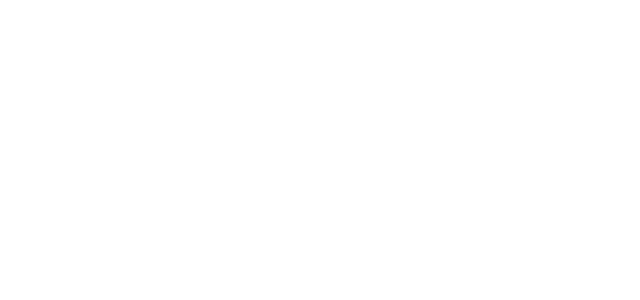
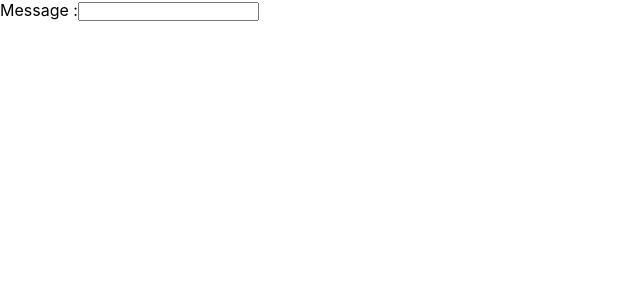
Before and after one commit to PaulineR7/exo_perso_hp, a React (Create React App) app: page /form in a window 1280 px wide. Before the commit this address had no page. Shown: the top 300 px of the page, without its empty margins (0-640 px from the left). Built offline with nearby package versions, Linux system fonts and the light colour scheme.

Commit message:
add formMessage

```diff
--- a/src/App.js
+++ b/src/App.js
@@ -6,6 +6,7 @@
 import RandomPersoPage from "./page/RandomPersoPage";
 import AnimalsPage from "./component/AnimalsCard";
 import CopyrightPage from "./page/CopyrightPage";
+import FormMessage from "./page/FormMessage";
 
 
 function App() {
@@ -19,6 +20,7 @@
         <Route path="/persorandom" element={<RandomPersoPage />} />
         <Route path="/animals" element={<AnimalsPage />} />
         <Route path="/copyright" element={<CopyrightPage /> } />
+        <Route path="/form" element={<FormMessage />} />
       </Routes>
     </BrowserRouter>
   </div>
--- a/src/page/CopyrightPage.jsx
+++ b/src/page/CopyrightPage.jsx
@@ -2,7 +2,7 @@
 
 function CopyrightPage() {
     // création de la variable displayText qui à pour valeur "true"
-    // setDisplayText va me permettre de pouvoir modifier la valeur de displayText au rechargement du composant
+    // setDisplayText va me permettre de pouvoir modifier la valeur de displayText et elle entraîne le rechargement du composant
     const [displayText, setDisplayText] = useState(true)
 
     // je déclare au click que la valeur de displayText change et prend pour valeur "false"
--- /dev/null
+++ b/src/page/FormMessage.jsx
@@ -0,0 +1,23 @@
+import { useState } from "react";
+
+function FormMessage() {
+
+    const [message, setMessage] = useState("");
+
+    const changeMessage = (event) => {
+        setMessage(event.target.value);
+    }
+
+    return(
+        <>
+        <form>
+            <label>Message :</label>
+            <input onChange={changeMessage} type="text" name="message" />
+        </form>
+
+        <p>{message}</p>
+        </>
+    )
+}
+
+export default FormMessage;
```
